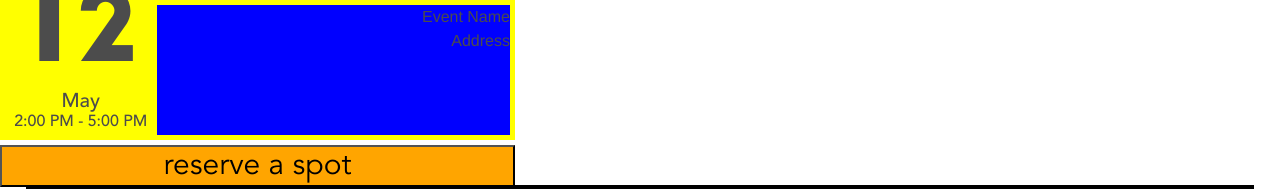
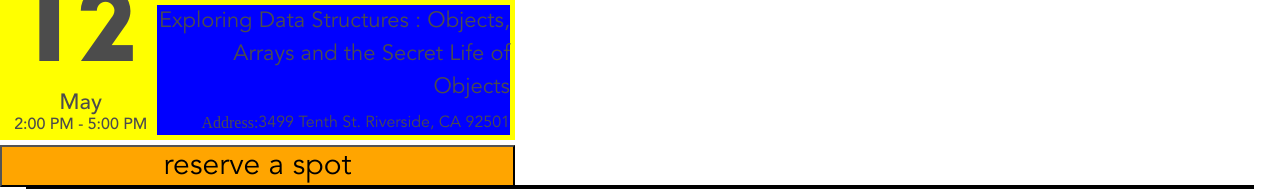
Before and after one commit to inland-empire-software-development/main, a Next.js app: page / in a window 1280 px wide. Shown: the top 189 px of the page. Built offline with nearby package versions, Linux system fonts and the light colour scheme; a web font is replaced by a local one.

Commit message:
adjusted font sizes for event details

```diff
--- a/sass/components/heroEvent.scss
+++ b/sass/components/heroEvent.scss
@@ -11,6 +11,7 @@
 		padding: 5px;
 		background: yellow;
 		.hero-event-date {
+			height: 130px;
 			width: 30%;
 			p:first-child {
 				margin-bottom: 25px;
@@ -21,8 +22,8 @@
 			}
 			p:not(:first-child) {
 				font-family: 'Medium';
-				font-size: 20px;
-				line-height: 20px;
+				font-size: 22px;
+				line-height: 22px;
 				text-align: center;
 			}
 			p:last-child {
@@ -30,9 +31,27 @@
 			}
 		}
 		.hero-event-desc {
+			display: flex;
+			flex-direction: column;
+			height: 130px;
 			width: 70%;
+			justify-content: space-between;
 			text-align: right;
 			background: blue;
+			p:first-child {
+				font-family: 'Book';
+				font-size: 22px;
+			}
+			.hero-event-location {
+				display: flex;
+				flex-direction: row;
+				justify-content: flex-end;
+				font-family: 'Book';
+				p:first-child {
+					font-family: 'Heavy';
+					font-size: 16px;
+				}
+			}
 		}
 	}
 	.reserve-wrapper {
--- a/src/components/heroEvent.js
+++ b/src/components/heroEvent.js
@@ -15,8 +15,12 @@ function HeroEvent() {
 
 				<div className="hero-event-desc">
 
-					<p>Event Name</p>
-					<p>Address</p>
+					<p>Exploring Data Structures : Objects, Arrays and the Secret Life of Objects</p>
+
+					<div className="hero-event-location">
+						<p>Address:</p>
+						<p>3499 Tenth St. Riverside, CA 92501</p>
+					</div>
 
 				</div>
 
```
